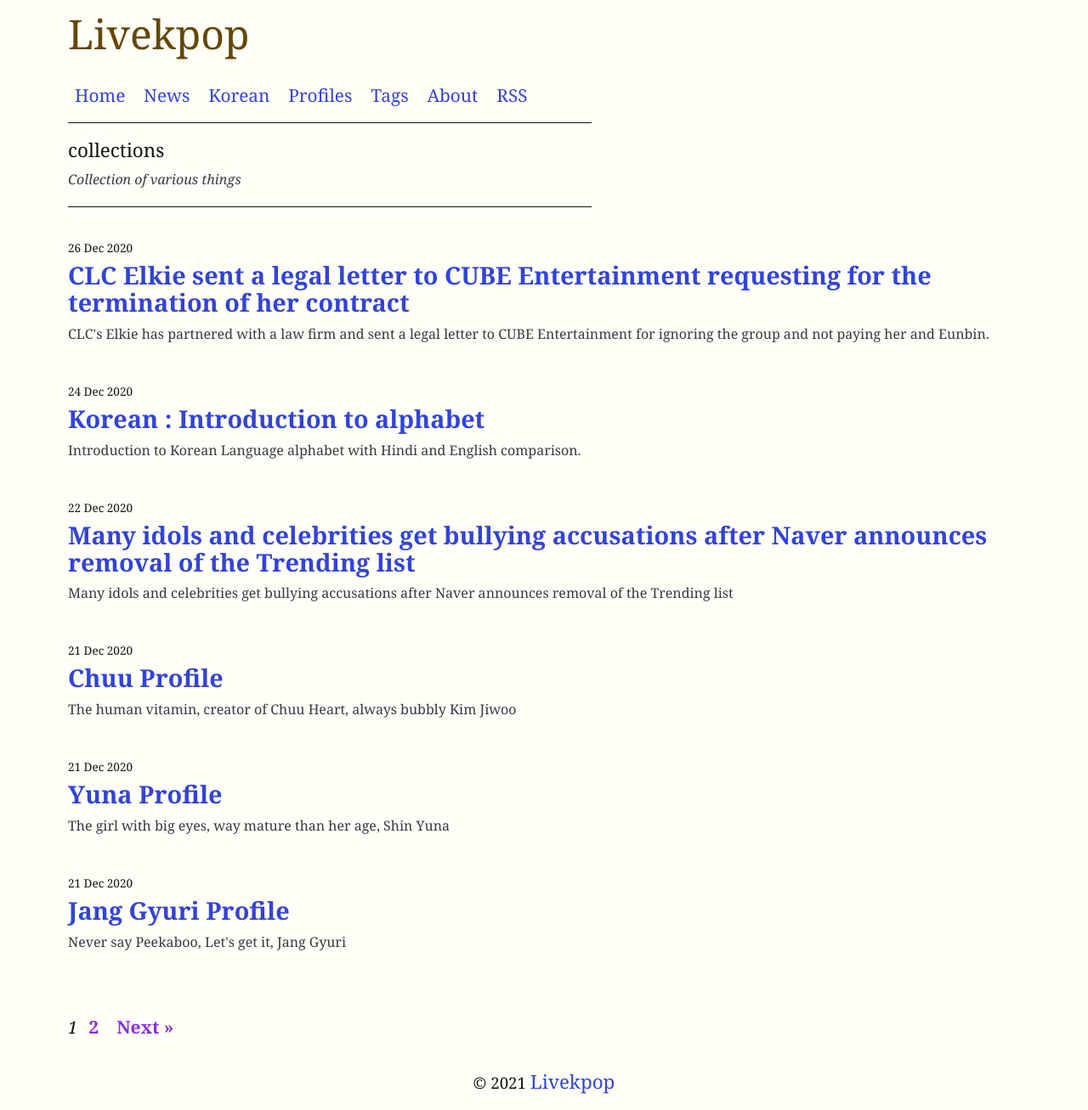
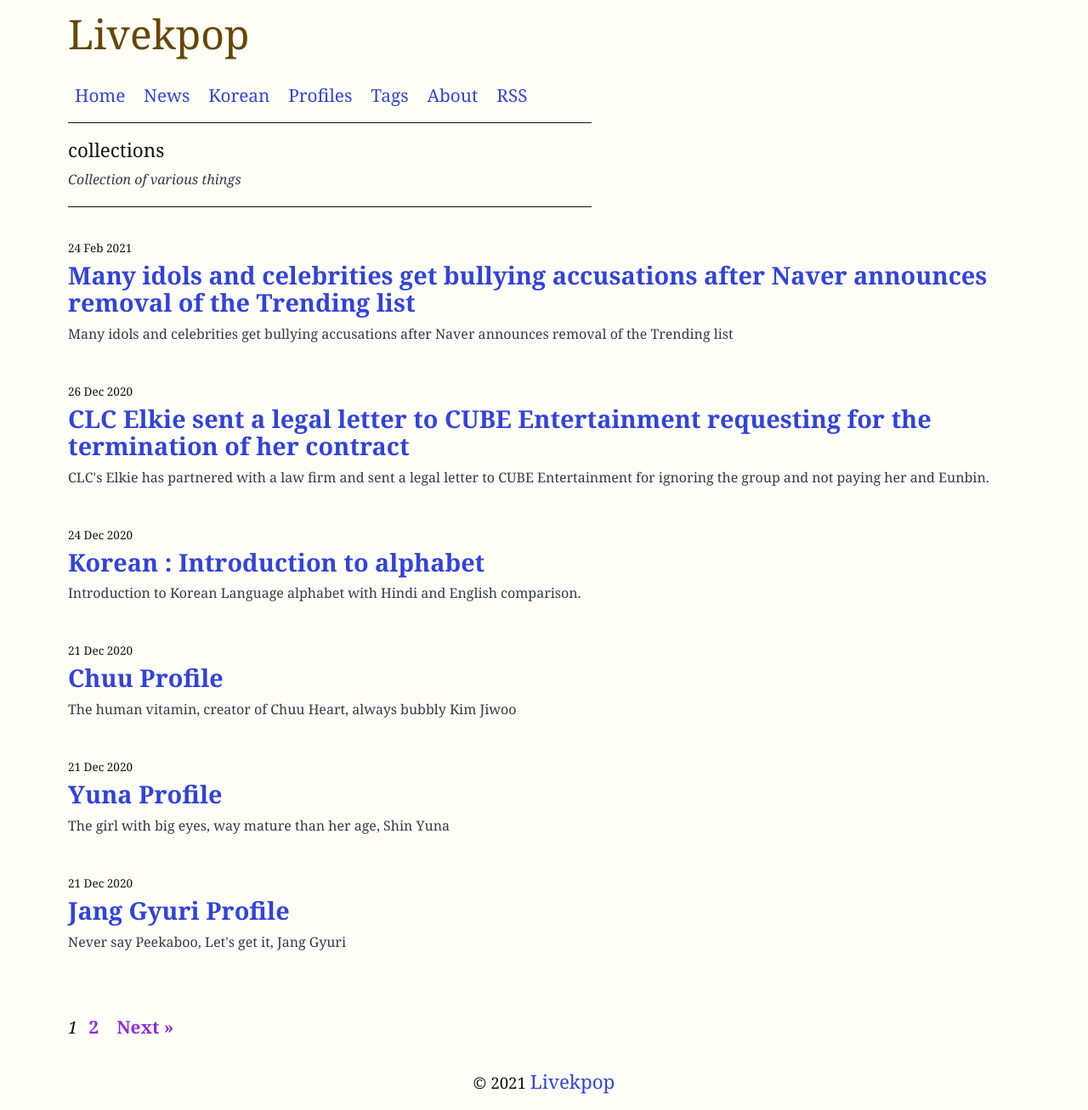
Before and after one commit to Tyuzu/tyuzu.github.io, a Jekyll site: the page built from index.html, in a window 1280 px wide. Shown: the whole page at 85% size. Built offline with Jekyll 4.4.1, drawn with Linux system fonts in a browser that asks for light colours; the list of posts is cut into pages by our own code.

Commit message:
Gidle, Loona

```diff
--- a/_posts/2024-02-21-naver-bully-trend.md
+++ b/_posts/2021-02-24-naver-bully-trend.md
@@ -3,7 +3,7 @@
 excerpt_separator: <!--more-->
 title: Many idols and celebrities get bullying accusations after Naver announces removal of the Trending list
 description: Many idols and celebrities get bullying accusations after Naver announces removal of the Trending list
-date: 2020-12-22
+date: 2021-02-24
 categories: ["news"]
 tags:
 - naver
```
